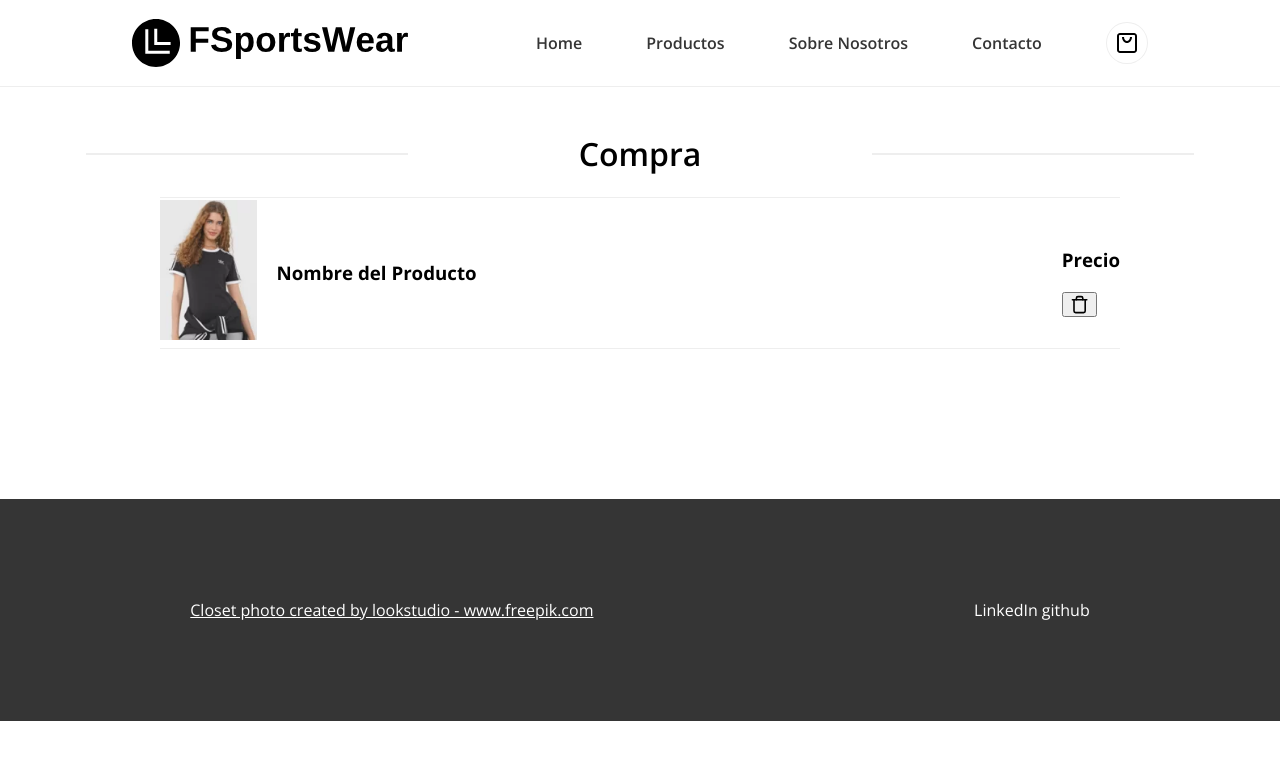
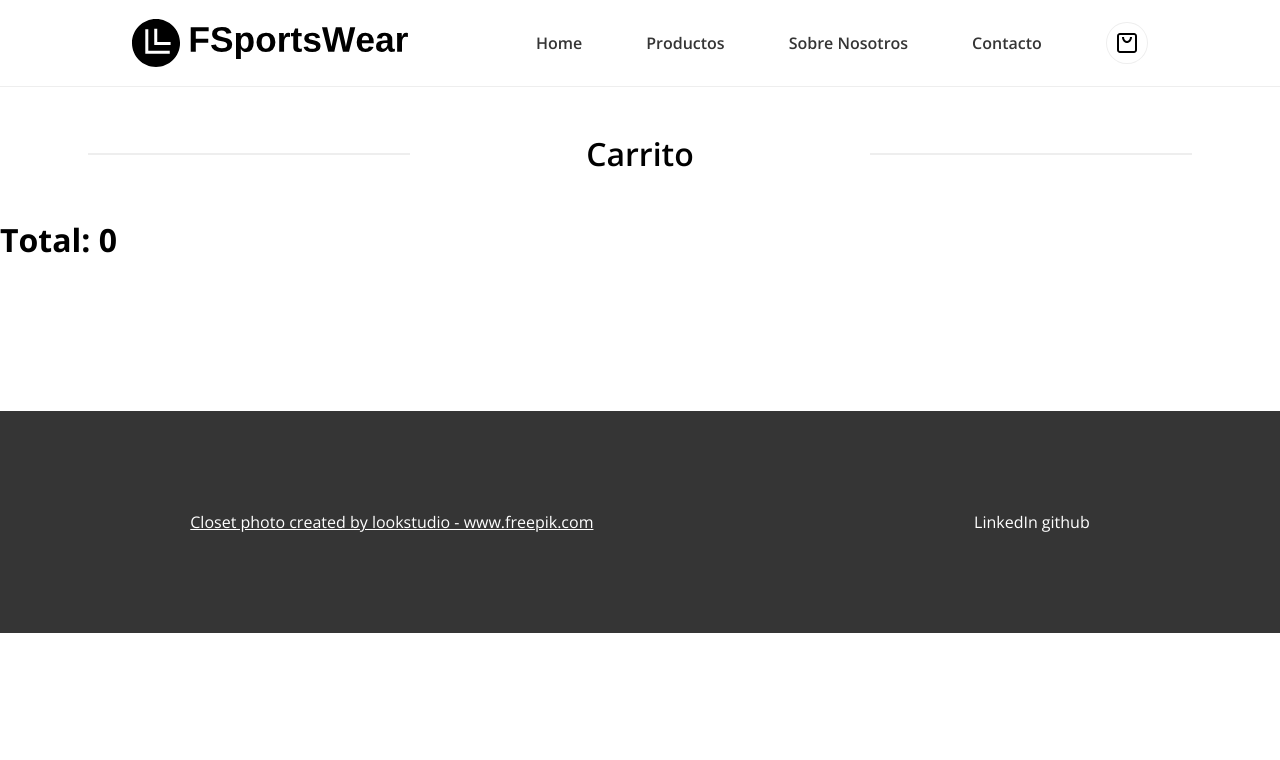
Before and after one commit to ValentinMarturet/react-ecommerce, a React (Vite) app: page /checkout in a window 1280 px wide. Shown: the top 760 px of the page. Built offline with nearby package versions, Linux system fonts and the light colour scheme.

Commit message:
agregando funcionalidad a la pagina de checkout

```diff
--- a/src/Components/Checkout/CheckoutCard/CheckoutCard.jsx
+++ b/src/Components/Checkout/CheckoutCard/CheckoutCard.jsx
@@ -1,21 +1,28 @@
 import React from "react";
 import styles from "./CheckoutCard.module.css";
-import testImg from "../../../Static/products/876661122392077-1-cart.webp";
 import { FiTrash } from "react-icons/fi";
 import { IconContext } from "react-icons";
+import useImage from "../../../Hooks/useImage";
+import { useDispatch } from "react-redux";
+import { deleteItem } from "../../../reducers/cartSlice";
 
-const CheckoutCard = ({}) => {
+const CheckoutCard = ({ img, name, price, quantity, id }) => {
+  const { image } = useImage(img, "cart");
+  const dispatch = useDispatch();
+
   return (
     <div className={styles.card_container}>
       <div>
-        <img className={styles.img} src={testImg} />
+        <img className={styles.img} src={image} />
       </div>
       <div className={styles.name}>
-        <h3>Nombre del Producto</h3>
+        <h3>{name}</h3>
       </div>
       <div>
-        <h3>Precio</h3>
-        <button>
+        <h3>
+          $ {price} X{quantity}
+        </h3>
+        <button onClick={() => dispatch(deleteItem({ id: id }))}>
           <IconContext.Provider
             value={{
               size: "1.2rem",
--- a/src/Components/Layout/Cart/Cart.jsx
+++ b/src/Components/Layout/Cart/Cart.jsx
@@ -2,6 +2,7 @@ import React, { useEffect } from "react";
 import { useSelector } from "react-redux";
 import CartCard from "../CartCard/CartCard";
 import styles from "./Cart.module.css";
+import { useNavigate } from "react-router-dom";
 
 const Cart = () => {
   const { isShowing, cartItems } = useSelector((state) => state.cart);
@@ -13,6 +14,8 @@ const Cart = () => {
       return "";
     }
   };
+
+  const navigate = useNavigate();
 
   return (
     <div className={`${styles.cart} ${showCart()}`}>
@@ -33,6 +36,7 @@ const Cart = () => {
             />
           );
         })}
+      <button onClick={() => navigate("/checkout")}>checkout</button>
     </div>
   );
 };
--- a/src/pages/Checkout/Checkout.jsx
+++ b/src/pages/Checkout/Checkout.jsx
@@ -1,20 +1,47 @@
 import React from "react";
+import styles from "./Checkout.module.css";
 import Layout from "../../Components/Layout/Layout";
 import Title from "../../Components/General/Title/Title";
 import CheckoutCard from "../../Components/Checkout/CheckoutCard/CheckoutCard";
+import { useSelector, useDispatch } from "react-redux";
 
 const Checkout = () => {
+  const cartItems = useSelector((state) => state.cart.cartItems);
+  const products = useSelector((state) => state.products.products);
+
+  //   Funcion que encuentra un producto en el array de productos segun su id y devuelve el objeto producto
+  const findProduct = (productArray, id) => {
+    return productArray.find((item) => item.id === id);
+  };
+  // Funcion que suma todos los precios de los productos en sus cantidades especificas
+  const getTotalPrice = (productArray, cartProducts) => {
+    return cartProducts.reduce((acc, item) => {
+      const product = findProduct(productArray, item.id);
+      return acc + product.price * item.quantity;
+    }, 0);
+  };
+
   return (
     <Layout>
-      <Title>Compra</Title>
-      <div
-        style={{
-          display: "flex",
-          alignItems: "center",
-          flexDirection: "column",
-        }}
-      >
-        <CheckoutCard />
+      <Title>Carrito</Title>
+      <div className={styles.product_container}>
+        {cartItems &&
+          cartItems.map((item) => {
+            const product = findProduct(products, item.id);
+            return (
+              <CheckoutCard
+                key={item.id}
+                img={product.sku}
+                name={product.title}
+                price={product.price}
+                quantity={item.quantity}
+                id={item.id}
+              />
+            );
+          })}
+      </div>
+      <div>
+        <h1>Total: {getTotalPrice(products, cartItems)}</h1>
       </div>
     </Layout>
   );
--- a/src/pages/Checkout/Checkout.module.css
+++ b/src/pages/Checkout/Checkout.module.css
@@ -0,0 +1,5 @@
+.product_container {
+  display: flex;
+  flex-direction: column;
+  align-items: center;
+}
--- a/src/reducers/cartSlice.js
+++ b/src/reducers/cartSlice.js
@@ -27,7 +27,6 @@ export const cartSlice = createSlice({
       const index = state.cartItems
         .map((item) => item.id)
         .indexOf(action.payload.id);
-      console.log(index);
       state.cartItems.splice(index, 1);
     },
     clearCart: (state) => {
```
